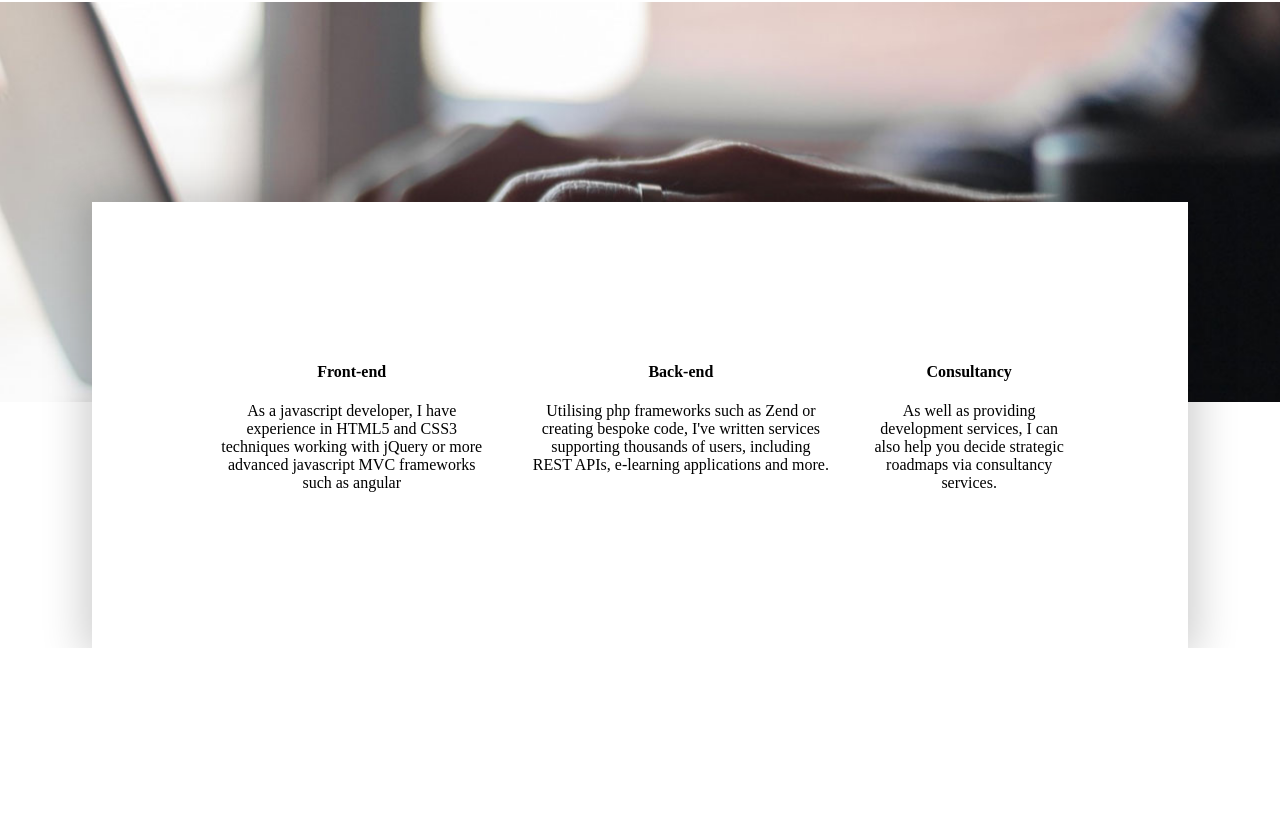
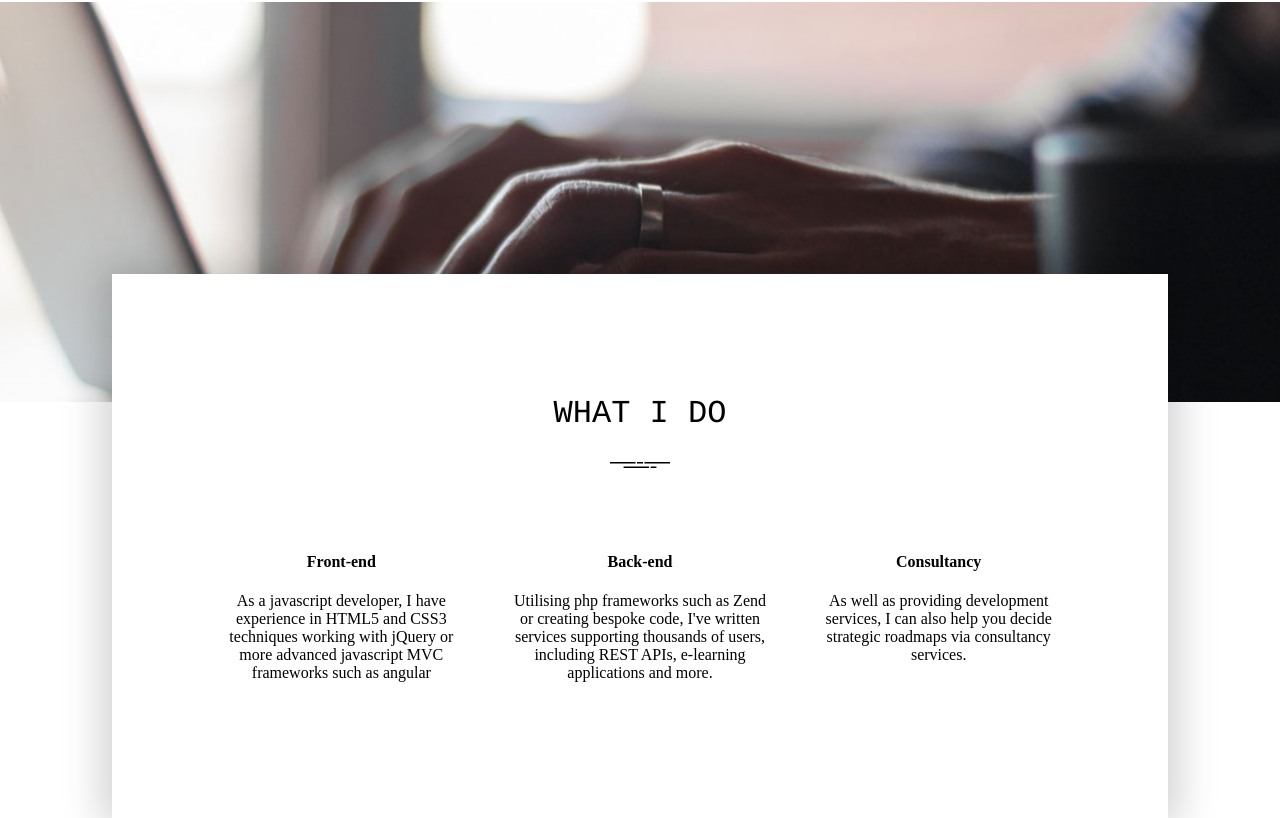
Before and after one commit to ahmedshaker07/Portfolio, a React (Create React App) app: page / in a window 1280 px wide. Shown: the part 1536-2354 px from the top of the page. Before the commit the page ends 2184 px from the top, so only its background shows below. Built offline with nearby package versions, Linux system fonts and the light colour scheme.

Commit message:
about section

```diff
--- a/src/App.css
+++ b/src/App.css
@@ -46,11 +46,13 @@ html{
     color: aquamarine;
 }
 @media (max-width : 500px){
+    .mainWS .container .div1{
+        margin-top: 30%;
+    }
+}
+@media (max-width : 800px){
     .mainWS{
         background-image: none;
-    }
-    .mainWS .container .div1{
-        margin-top: 30%;
     }
 }
 
@@ -63,7 +65,6 @@ html{
     align-items: center;
     margin-left: auto;
     margin-right: auto;
-    /* width: 35%; */
 
 }
 .mainAS .about h1 ,.mainAS .skills h1{
@@ -74,10 +75,7 @@ html{
     margin-bottom: -.2%;
 }
 .mainAS .about p{
-    /* font-size: 32px; */
     font-weight: 300;
-    /* text-transform: uppercase; */
-    /* font-family:'Futura'; */
     margin: 3%;
     margin-top: 2%;
     color: #2c2b2b;
@@ -86,10 +84,7 @@ html{
     margin-right: auto;
 }
 .mainAS .about a{
-    /* font-size: 32px; */
-    /* font-weight: 300; */
     text-transform: uppercase;
-    /* font-family:'Futura'; */
     color: #2c2b2b;
     text-decoration: none;
     background-color: black;
@@ -136,56 +131,60 @@ html{
                                                             /* About Section  */
                                             /* ?????????????????????????????????????????????????? */
 
-.mainSS{
-    content: '';
+.mainSS .pic{
     background: url('assest/img/services-bg.jpg') no-repeat fixed center / cover;
     width: 100%;
     height: 50vh;
-    position: absolute;
-    text-align: center;
-    /* left: 0; */
-    /* top: 0; */
 }
-
-.mainSS h3{
-    color: white;
-    text-transform: uppercase;
-    font-size: 40px;
-}
-
 .mainSS .container{
-    padding: 120px 100px;
-    position: relative;
+    padding: 100px 80px;
     background-color: #fff;
     box-shadow: 0px 0px 40px 8px rgba(0, 0, 0, 0.2);
-    /* z-index: 1; */
-    display: flex;
-    flex-direction: row;
-    justify-content: space-evenly;
     text-align: center;
     width: 70%;
     margin-left: auto;
     margin-right: auto;
-    margin-top: 200px;
-    height: fit-content;
     min-height: fit-content;
+    margin-top: -10%;
 }
-
-.service{
-    /* width: 300px; */
-    height: fit-content;
+.mainSS .container .title h1{
+    font-size: 32px;
+    font-weight: 500;
+    text-transform: uppercase;
+    font-family:'Courier';
+}
+.mainSS .container .services{
+    margin-top: 40px;
+    margin-left: auto;
+    margin-right: auto;
+    text-align: center;
+    display: flex;
+    flex-direction: row;
+}
+.mainSS .container .services .service{
+    width: 100%;
     min-height: fit-content;
     margin: 20px;
+}
+.service h1{
+    font-size: 22px;
+}
+.service p{
+    font-size: 16px;
 }
 
 @media (max-width : 550px){
     .mainSS{
-        /* background: none; */
         width: auto;
     }
     .mainSS .container{
-        flex-direction: column;
-        /* margin-top: 0; */
         width: auto;
     }
+    .mainSS .container .services{
+        flex-direction: column;
+    }
+    .mainSS .container .services .service{
+        width: auto;
+        /* margin: 20px; */
+    }
 }
--- a/src/components/service.js
+++ b/src/components/service.js
@@ -3,12 +3,14 @@ import lines from '../assest/img/lines.svg'
 
 export default function Service(){
     return(
-        <div id='service' className= 'mainSS'>
-            {/* <div class="title">
-                <h3>What i do</h3>
+        <div id='service' className='mainSS'>
+            <div className= 'pic'/>
+            <div className='container'>
+                <div class="title">
+                    <h1>What i do</h1>
                     <img src={lines}  alt="lines"/>
-            </div> */}
-            <div className='container'>
+                </div>
+                <div className='services'>
                     <div class="service">
                         <h4>Front-end</h4>
                         <p>As a javascript developer, I have experience in HTML5 and CSS3 techniques working with jQuery or more advanced javascript MVC frameworks such as angular</p>
@@ -23,5 +25,7 @@ export default function Service(){
                     </div>
                 </div>
             </div>
+        </div>
+
     )
 }
```
Also changed, not shown: 1 other file (tests, documents, lock files or other folders). Lines whose indentation alone changed are shown as unchanged.
